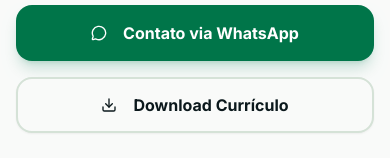
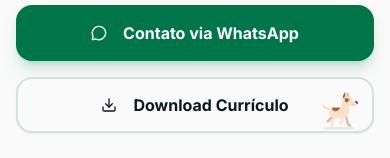
Before and after one commit to Isllanrx/veterinary-portfolio, a Next.js app: page / in a window 390 px wide. Shown: the part 686-844 px from the top of the page. Built offline with nearby package versions, Linux system fonts and the light colour scheme.

Commit message:
style: reposition dog animation as a persistent fixed overlay in the bottom-right corner

```diff
--- a/app/page.tsx
+++ b/app/page.tsx
@@ -1,13 +1,11 @@
 import { Navbar } from "@/components/navbar"
 import { HeroSection } from "@/components/hero-section"
-import { AboutSection } from "@/components/about-section"
 import { ExperienceSection } from "@/components/experience-section"
-import { DogAnimation } from "@/components/dog-animation"
 import { SkillsSection } from "@/components/skills-section"
 import { EducationSection } from "@/components/education-section"
-import { ProjectsSection } from "@/components/projects-section"
 import { ContactSection } from "@/components/contact-section"
 import { Footer } from "@/components/footer"
+import { DogAnimation } from "@/components/dog-animation"
 
 export default function Home() {
   return (
@@ -15,11 +13,11 @@
       <Navbar />
       <HeroSection />
       <ExperienceSection />
-      <DogAnimation />
       <SkillsSection />
       <EducationSection />
       <ContactSection />
       <Footer />
+      <DogAnimation />
     </main>
   )
 }
--- a/components/dog-animation.tsx
+++ b/components/dog-animation.tsx
@@ -5,14 +5,12 @@
 
 export function DogAnimation() {
   return (
-    <div className="w-full h-32 flex items-center justify-center overflow-hidden bg-transparent pointer-events-none -my-16 relative z-0 opacity-40 select-none">
-      <div className="w-[800px] h-full flex items-center justify-center">
-        <Lottie
-          animationData={dogAnimation}
-          loop={true}
-          style={{ height: '300px', width: 'auto' }}
-        />
-      </div>
+    <div className="fixed bottom-2 right-2 md:bottom-6 md:right-6 w-20 h-20 md:w-32 md:h-32 pointer-events-none z-50 select-none opacity-80 hover:opacity-100 transition-opacity">
+      <Lottie
+        animationData={dogAnimation}
+        loop={true}
+        className="w-full h-full"
+      />
     </div>
   )
 }
```
